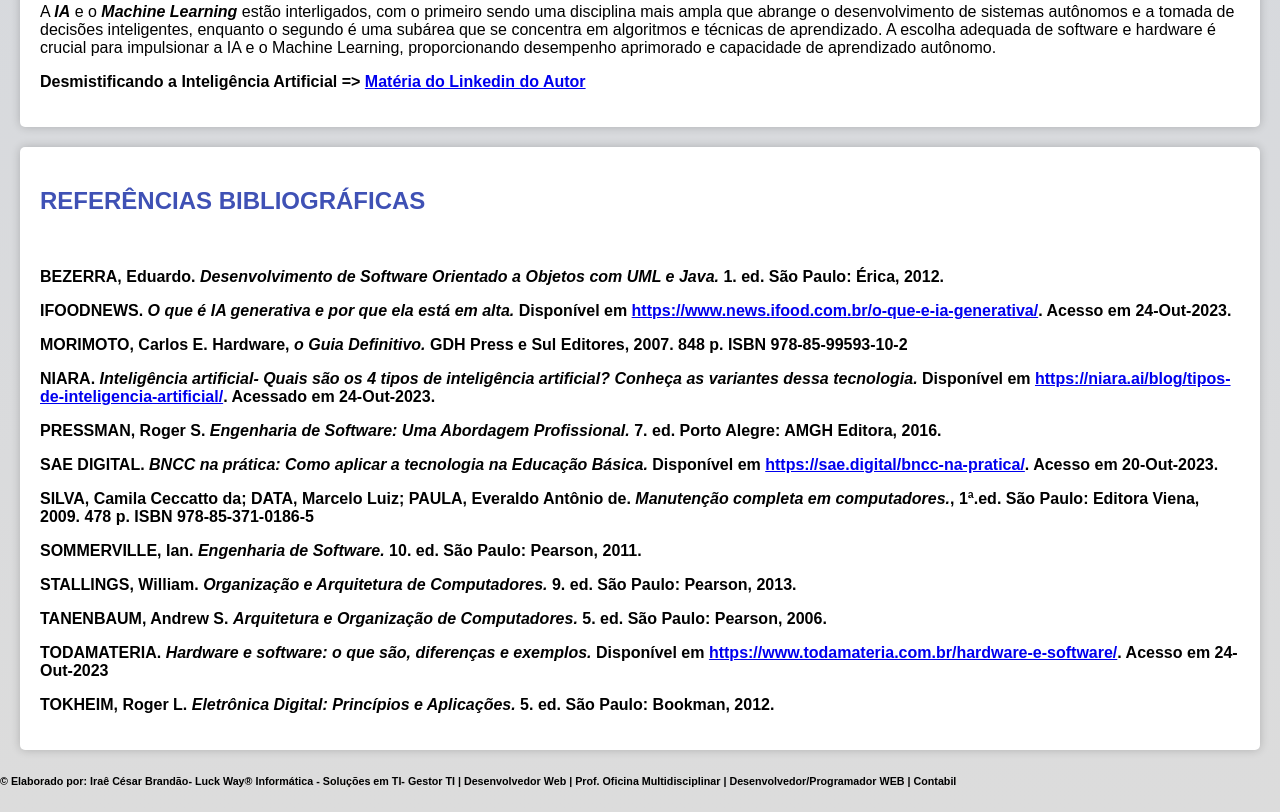
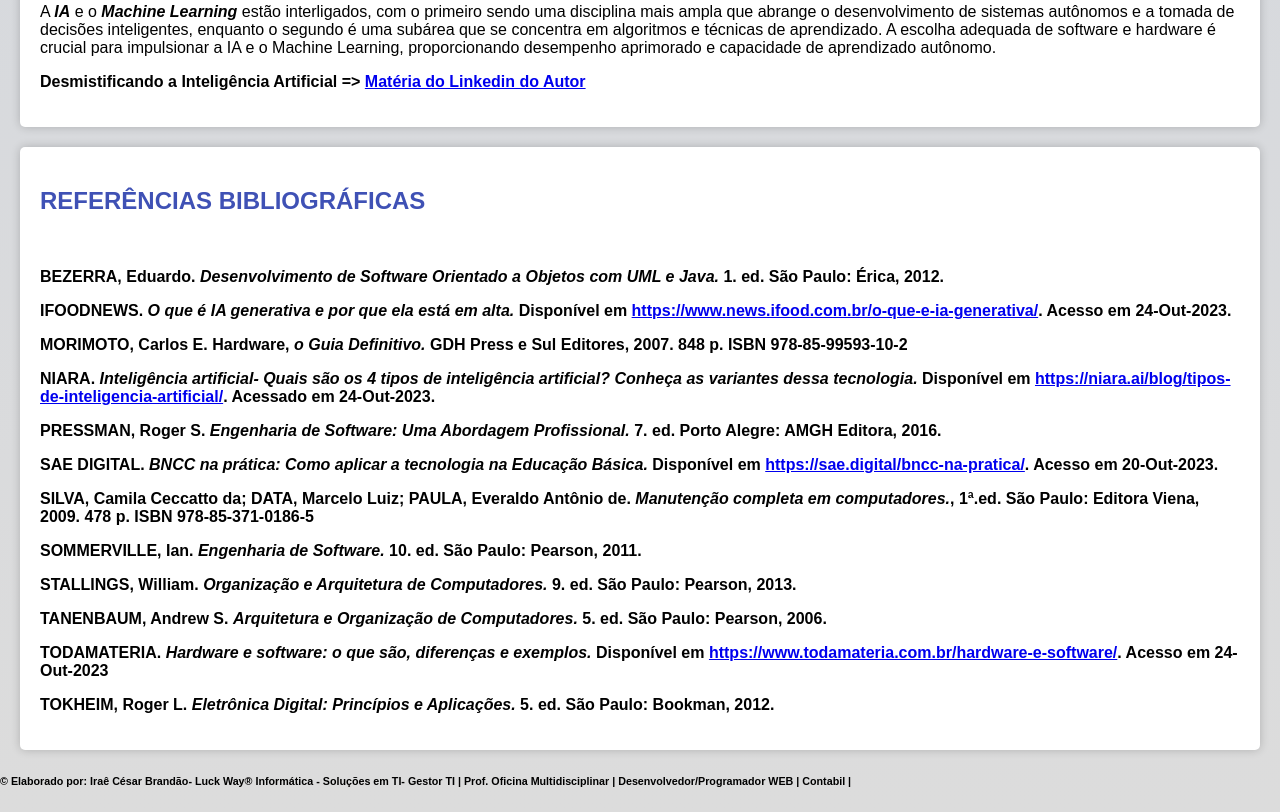
Before and after one commit to Irae-Cesar-Brandao/software_hardware, a plain HTML site: page index.html in a window 1280 px wide. Shown: the part 6417-7229 px from the top of the page. Drawn offline with Linux system fonts and the light colour scheme.

Commit message:
Update index.html

```diff
--- a/index.html
+++ b/index.html
@@ -297,6 +297,6 @@ Computadores e componentes tecnológicos bem como os browsers de navegação  po
   </div>
 </body>
 <footer>
-<h6>  &copy; Elaborado por: Iraê César Brandão- Luck Way® Informática - Soluções em TI-  Gestor TI | Desenvolvedor Web | Prof. Oficina Multidisciplinar | Desenvolvedor/Programador WEB | Contabil  </h6>
+<h6>  &copy; Elaborado por: Iraê César Brandão- Luck Way® Informática - Soluções em TI-  Gestor TI | Prof. Oficina Multidisciplinar | Desenvolvedor/Programador WEB | Contabil |  </h6>
 </footer>
 </html>
```
